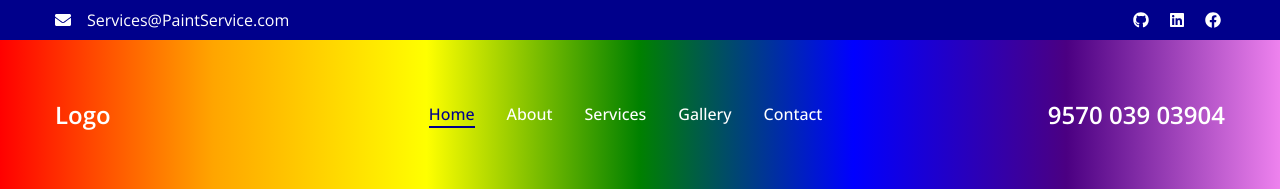
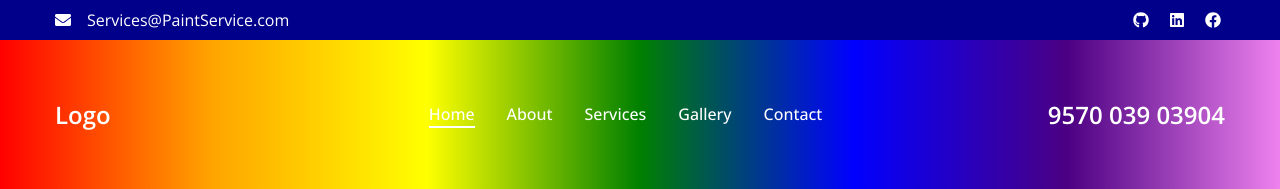
Before and after one commit to BerylBrothers/Paint-Website, a Next.js app: page / in a window 1280 px wide. Shown: the top 189 px of the page. Built offline with nearby package versions, Linux system fonts and the light colour scheme.

Commit message:
changed border for nav menu to the color white

```diff
--- a/components/Nav.jsx
+++ b/components/Nav.jsx
@@ -39,8 +39,7 @@ const Nav = () => {
             href={link.path}
             key={index}
             className={`${
-              link.path === pathname &&
-              "text-[#00008B] border-b-2 border-[#00008B]"
+              link.path === pathname && "text-white border-b-2 border-white"
             } capitalize font-medium hover:text-[#00008B] transition-all`}
           >
             {link.name}
```
